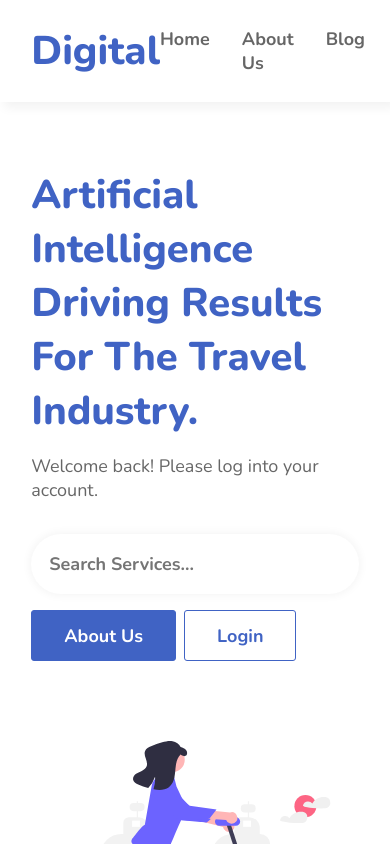
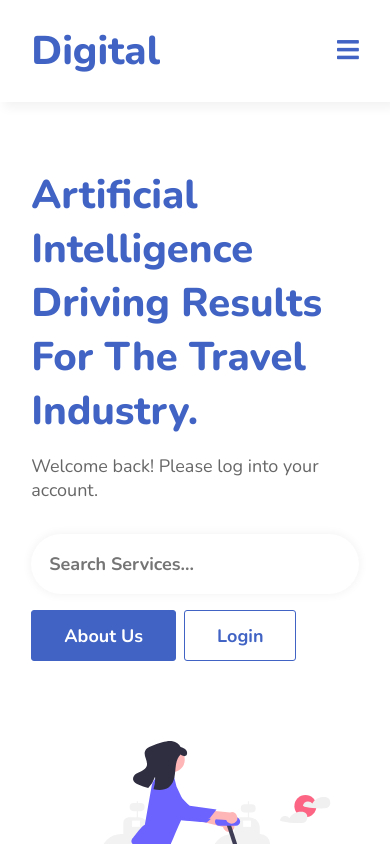
Before and after one commit to NjohPrince/bridgelabs-tasks, a React (Create React App) app: page / in a window 390 px wide. Shown: the top 844 px of the page. Built offline with nearby package versions, Linux system fonts and the light colour scheme; no server answers.

Commit message:
responsive header

```diff
--- a/src/App.js
+++ b/src/App.js
@@ -46,7 +46,7 @@ const App = () => {
       <Router>
         <Notify />
         <Routes>
-          <Route exact path="/" element={<LandingPage token={token} />} />
+          <Route exact path="/" element={<LandingPage />} />
 
           {/** Auth Routes */}
           <Route
--- a/src/components/header/Header.jsx
+++ b/src/components/header/Header.jsx
@@ -1,14 +1,65 @@
-import React from 'react';
-import { Link } from 'react-router-dom';
+import React, { useEffect, useState } from "react";
+import { Link } from "react-router-dom";
 
-import { logout } from '../../auth-sevice/authService.js';
+import { logout } from "../../services/authService.js";
 
-import './header.css';
+import "./header.css";
 
-import { AppName } from '../../utils/appName/AppName.js';
-import { NavLinks } from '../../utils/links/Links.js';
+import { AppName } from "../../utils/appName/AppName.js";
+import { NavLinks } from "../../utils/links/Links.js";
 
-const Header = ({ token }) => {
+const Header = () => {
+  const [mobile, setMobile] = useState(false);
+  const [showMenu, setShowMenu] = useState(false);
+  const [currentWidth, setCurrentWidth] = useState(window.innerWidth);
+
+  const toggleSideNav = (e) => {
+    e.preventDefault();
+    setShowMenu(!showMenu);
+  };
+
+  useEffect(() => {
+    if (currentWidth <= 800) {
+      setMobile(true);
+    } else {
+      setMobile(false);
+    }
+  }, [currentWidth]);
+
+  window.addEventListener("resize", () => {
+    setCurrentWidth(window.innerWidth);
+  });
+
+  const [token, setToken] = useState("");
+  useEffect(() => {
+    async function getToken() {
+      await fetch(`/api/token`, {
+        method: "GET",
+        headers: {
+          Accept: "application/json",
+          "Content-Type": "application/json",
+        },
+      })
+        .then((data) => {
+          data
+            .json()
+            .then((message) => {
+              setToken(message.token);
+            })
+            .catch((error) => {
+              console.log(error);
+              // console.clear();
+            });
+        })
+        .catch((error) => {
+          console.log(error);
+          // console.clear();
+        });
+    }
+    getToken();
+    // console.clear();
+  }, []);
+
   const handleLogout = () => {
     logout(token)
       .then((response) => {
@@ -16,15 +67,13 @@ const Header = ({ token }) => {
           .json()
           .then((data) => {
             console.log(data);
-            localStorage.clear();
           })
           .catch((error) => {
-            console.log('Error from server');
             console.log(error);
           });
       })
       .catch((error) => {
-        console.log('Network issues.');
+        console.log("Network issues.");
       });
   };
 
@@ -33,7 +82,11 @@ const Header = ({ token }) => {
       <div className="logo">
         <h2>{AppName}</h2>
       </div>
-      <ul className="menu flex">
+      <ul
+        className={`${
+          !mobile ? "menu flex" : `mobile ${showMenu ? "show" : null}`
+        }`}
+      >
         {NavLinks.length > 0 &&
           NavLinks.map((links, index) => {
             return (
@@ -44,7 +97,7 @@ const Header = ({ token }) => {
               </li>
             );
           })}
-        {token && token !== '' && (
+        {token && token !== "" && (
           <>
             <li>
               <Link className="t-delay-2" to="/profile">
@@ -59,6 +112,16 @@ const Header = ({ token }) => {
           </>
         )}
       </ul>
+      {mobile && (
+        <div className="menu-toggler">
+          <button
+            title={`${showMenu ? "Close Menu" : "Open Menu"}`}
+            onClick={toggleSideNav}
+          >
+            <i aria-hidden="true" className="fas fa-bars"></i>
+          </button>
+        </div>
+      )}
     </div>
   );
 };
--- a/src/components/header/header.css
+++ b/src/components/header/header.css
@@ -8,13 +8,45 @@
     -webkit-box-shadow: 5px 5px 10px 1px #f3f3f3;
 }
 
+.menu-toggler button {
+    outline: none;
+    border: none;
+    background: transparent;
+}
+
+.menu-toggler i {
+    color: var(--main-color);
+    font-size: 25px;
+}
+
 .logo h2 {
     color: var(--main-color);
     font-weight: 800;
     font-size: 40px;
 }
 
-.menu li a {
+.mobile {
+    position: absolute;
+    left: -100vw;
+    top: 5rem;
+    background: #fff;
+    z-index: 9999;
+    border-radius: 3px;
+    padding: 1.5rem 8vw;
+    transition: 0.3s ease-in-out;
+    -webkit-transition: 0.3s ease-in-out;
+}
+
+.mobile.show {
+    left: 0;
+}
+
+.mobile li {
+    margin-bottom: 0.8rem;
+}
+
+.menu li a,
+.mobile li a {
     color: rgba(0, 0, 0, 0.6);
     font-size: 18px;
     font-weight: 700;
@@ -41,7 +73,9 @@
 }
 
 .menu li a:hover,
-.menu li a:focus-within {
+.menu li a:focus-within,
+.mobile li a:hover,
+.mobile li a:focus-within {
     color: var(--main-color);
 }
 
--- a/src/containers/auth/Login.page.jsx
+++ b/src/containers/auth/Login.page.jsx
@@ -5,7 +5,7 @@ import './auth.css';
 
 import { DataContext } from '../../store/GlobalState';
 
-import { login } from '../../auth-sevice/authService.js';
+import { login } from '../../services/authService.js';
 
 const LoginPage = ({ token }) => {
   const preLoadParticles = Array(30).fill(0);
--- a/src/containers/auth/Register.page.jsx
+++ b/src/containers/auth/Register.page.jsx
@@ -5,7 +5,7 @@ import './auth.css';
 
 import { DataContext } from '../../store/GlobalState';
 
-import { signup } from '../../auth-sevice/authService.js';
+import { signup } from '../../services/authService.js';
 
 const RegisterPage = ({ token }) => {
   const preLoadParticles = Array(30).fill(0);
--- a/src/containers/landing-page/Landing.page.jsx
+++ b/src/containers/landing-page/Landing.page.jsx
@@ -6,10 +6,10 @@ import './landingpage.css';
 import Header from '../../components/header/Header.jsx';
 import Button from '../../components/button/Button.jsx';
 
-const LandingPage = ({ token }) => {
+const LandingPage = () => {
   return (
     <React.Fragment>
-      <Header token={token} />
+      <Header />
       <div className="landing">
         <div className="welcome default-container flex a-j-center">
           <div className="content flex-half">
--- a/src/containers/profile/profile.css
+++ b/src/containers/profile/profile.css
@@ -1,8 +1,12 @@
 .head {
-    font-size: 25px;
+  font-size: 27px;
   font-weight: 800;
   color: rgba(0, 0, 0, 0.7);
   margin-bottom: 1rem;
+}
+
+.dashboard > h1 {
+  margin-top: 10rem;
 }
 
 .profile h2 {
@@ -14,3 +18,41 @@
 .profile h2 span {
   font-weight: 700;
 }
+
+.manage-cat {
+  padding: 2rem 0;
+}
+
+.manage-cat form {
+  display: flex;
+  display: -ms-flexbox;
+  align-items: center;
+  justify-content: center;
+  flex-direction: column;
+  -ms-flex-direction: column;
+}
+
+.manage-cat form .head h2 {
+  font-size: 27px;
+  margin-bottom: 0.5rem;
+  color: rgba(0, 0, 0, 0.7);
+  font-weight: 800;
+}
+
+.manage-cat form .form-control {
+  display: flex;
+  display: -ms-flexbox;
+  align-items: center;
+  justify-content: center;
+  flex-direction: column;
+  -ms-flex-direction: column;
+}
+
+.manage-cat form .form-control input {
+  padding-left: 0.8rem;
+  width: 100%;
+}
+
+.manage-cat form .form-control button {
+  padding: 0.5rem;
+}
--- a/src/auth-sevice/authService.js
+++ b/src/services/authService.js
@@ -1,5 +1,5 @@
 export const login = async (email, password) => {
-  return await fetch(`${process.env.REACT_APP_API_KEY}/login/`, {
+  return await fetch(`${process.env.REACT_APP_API_KEY}/user/login/`, {
     method: 'POST',
     headers: {
       Accept: 'application/json',
@@ -17,7 +17,7 @@ export const signup = async (
   password,
   avatar
 ) => {
-  return await fetch(`${process.env.REACT_APP_API_KEY}/register/`, {
+  return await fetch(`${process.env.REACT_APP_API_KEY}/user/register/`, {
     method: 'POST',
     headers: {
       Accept: 'application/json',
@@ -28,7 +28,7 @@ export const signup = async (
 };
 
 export const logout = async (refresh_token) => {
-  return await fetch(`${process.env.REACT_APP_API_KEY}/logout/`, {
+  return await fetch(`${process.env.REACT_APP_API_KEY}/user/logout/`, {
     method: 'POST',
     headers: {
       Accept: 'application/json',
--- /dev/null
+++ b/src/services/catServices.js
@@ -0,0 +1,41 @@
+export const createCat = async (name, description) => {
+  return await fetch(`${process.env.REACT_APP_API_KEY}/category/`, {
+    method: "POST",
+    headers: {
+      Accept: "application/json",
+      "Content-Type": "application/json",
+    },
+    body: JSON.stringify({ name, description }),
+  });
+};
+
+export const listCat = async () => {
+  return await fetch(`${process.env.REACT_APP_API_KEY}/category/`, {
+    method: "GET",
+    headers: {
+      Accept: "application/json",
+      "Content-Type": "application/json",
+    },
+  });
+};
+
+export const updateCat = async (id, category) => {
+  return await fetch(`${process.env.REACT_APP_API_KEY}/category/${id}`, {
+    method: "PUT",
+    headers: {
+      Accept: "application/json",
+      "Content-Type": "application/json",
+    },
+    body: JSON.stringify({ category }),
+  });
+};
+
+export const deleteCat = async (id) => {
+  return await fetch(`${process.env.REACT_APP_API_KEY}/category/${id}`, {
+    method: "DELETE",
+    headers: {
+      Accept: "application/json",
+      "Content-Type": "application/json",
+    },
+  });
+};
```
Also changed, not shown: src/containers/profile/Profile.jsx (+65 -8 lines). Lines whose indentation alone changed are shown as unchanged.
